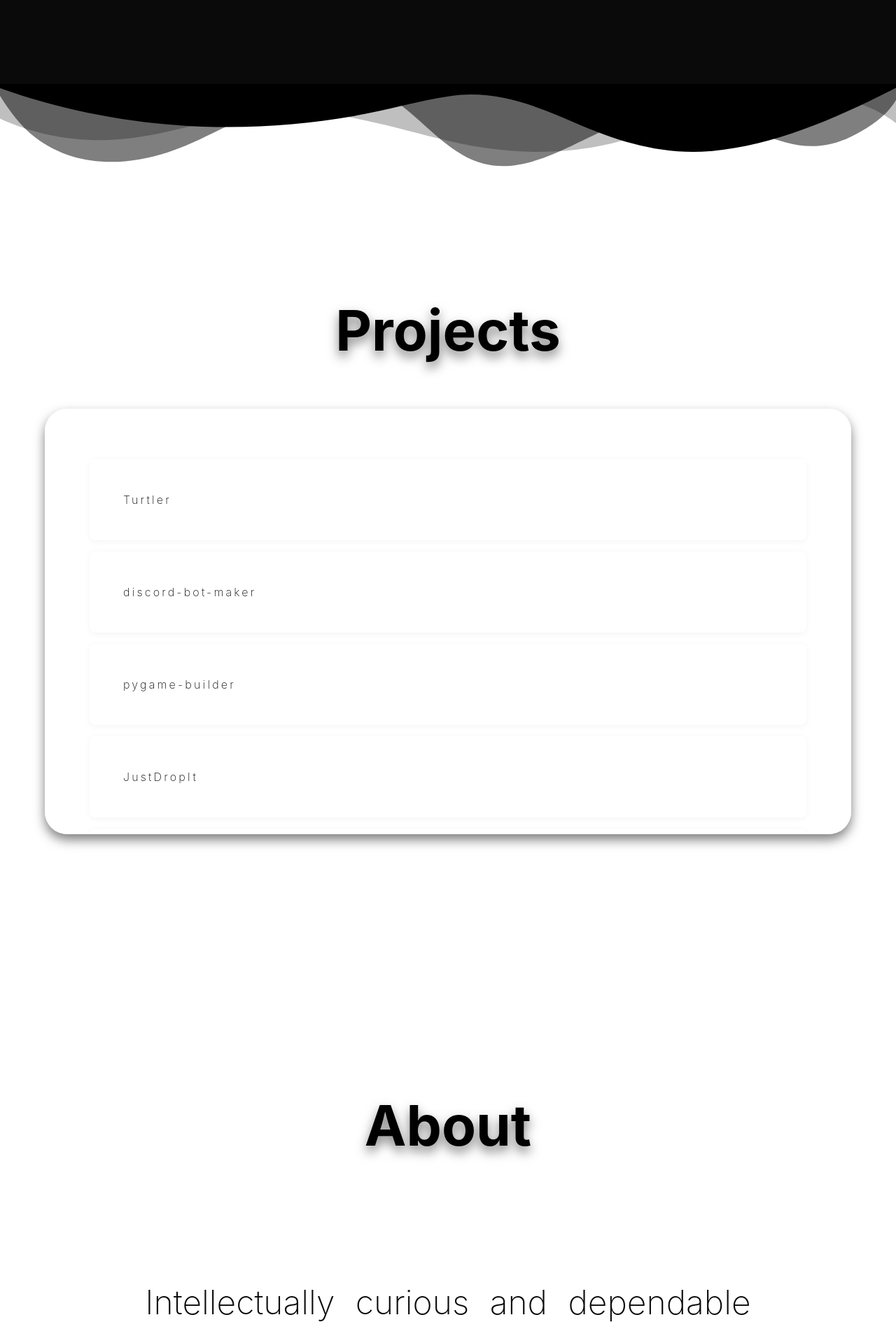
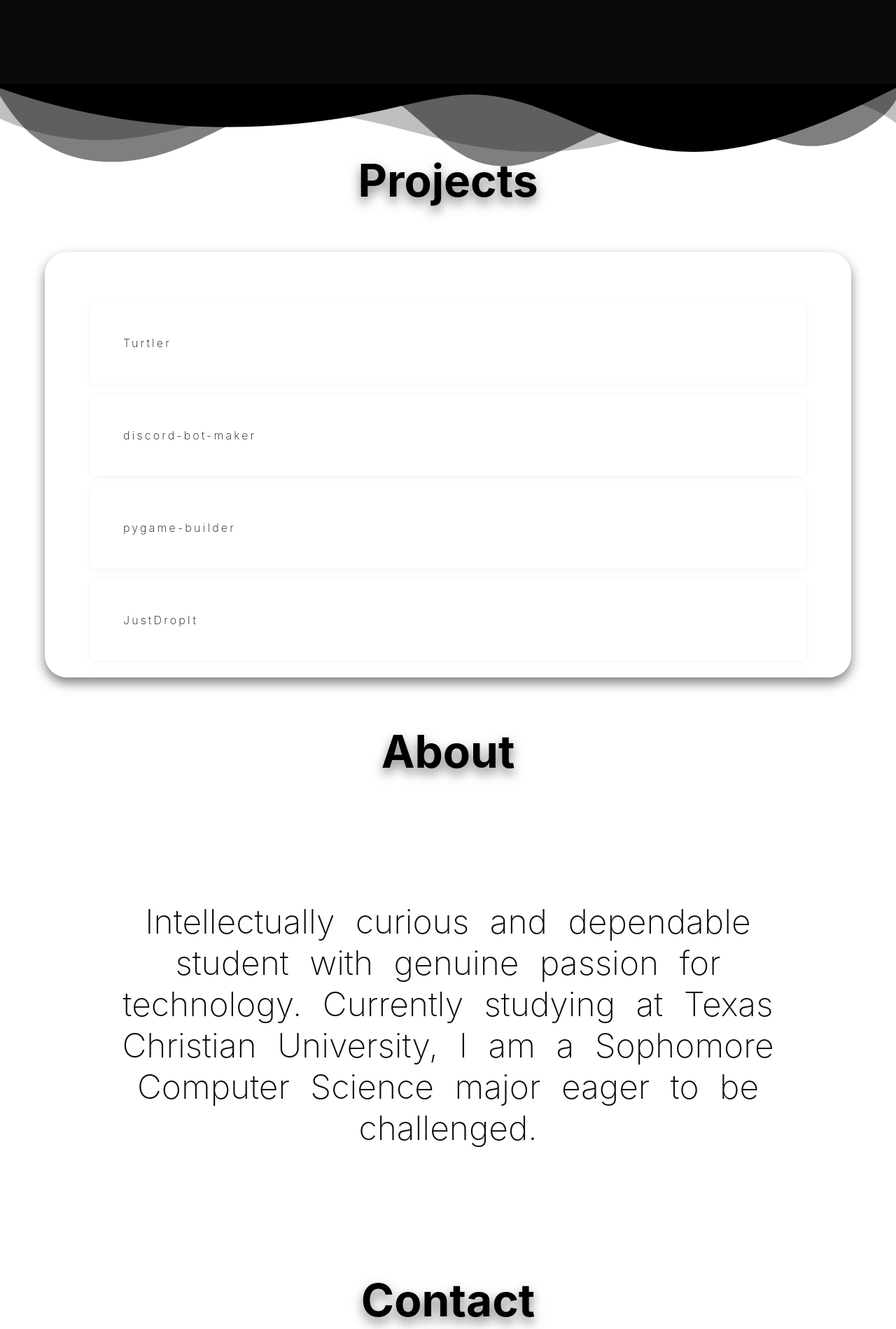
Before and after one commit to dehadeaaryan/aaryandehade-portfolio, a Next.js app: page /new in a window 1280 px wide. Shown: the part 680-2579 px from the top of the page at 70% size. Built offline with nearby package versions, Linux system fonts and the light colour scheme.

Commit message:
Look Changes

```diff
--- a/pages/new/index.js
+++ b/pages/new/index.js
@@ -41,6 +41,10 @@ export default function Index() {
                 <span className={styles.np}></span>
                 <div className={styles.div}>
                     <Landing/>
+                </div>
+
+                <div className={styles.landingSeparator}>
+                    <LandingSeparator />
                 </div>
 
                 <HeaderProjects />
@@ -90,33 +94,30 @@ export default function Index() {
 
 const HeaderProjects = () => (
     <div className={styles.subHeader}>
-        <div className={styles.landingSeparator}>
-            <LandingSeparator />
-        </div>
         <h2>Projects</h2>
     </div>
 )
 
 const HeaderAbout = () => (
     <div className={styles.subHeader}>
-        <h1>About</h1>
+        <h2>About</h2>
     </div>
 )
 
 const HeaderResume = () => (
     <div className={styles.subHeader}>
-        <h1>Resume</h1>
+        <h2>Resume</h2>
     </div>
 )
 
 const HeaderSkills = () => (
     <div className={styles.subHeader}>
-        <h1>Skills</h1>
+        <h2>Skills</h2>
     </div>
 )
 
 const HeaderContact = () => (
     <div className={styles.subHeader}>
-        <h1>Contact</h1>
+        <h2>Contact</h2>
     </div>
 )
--- a/styles/new/index.module.css
+++ b/styles/new/index.module.css
@@ -20,37 +20,24 @@
 }
 
 .landingSeparator {
-    height: 150px;
-}
-
-.subHeader {
-    height: 50vh;
+    height: 6rem;
     width: 100%;
     background-color: var(--separator-background-color);
     padding: 0;
 }
 
-.subHeader h1 {
-    height: 100%;
+.subHeader {
+    height:10vh;
+    width: 100%;
+    background-color: var(--separator-background-color);
     padding: 0;
-    margin: 0;
-    font-size: 5rem;
-    font-weight: 700;
-    width: 100%;
-    text-align: center;
-    display: flex;
-    flex-direction: column;
-    justify-content: flex-end;
-    color: black;
-
-    filter: drop-shadow(0 0.5rem 0.5rem rgba(0, 0, 0, 0.5));
 }
 
 .subHeader h2 {
-    height: calc(100% - 150px);
+    height: calc(100%);
     margin: 0;
     padding: 0;
-    font-size: 5rem;
+    font-size: 4rem;
     font-weight: 700;
     width: 100%;
     text-align: center;
```
